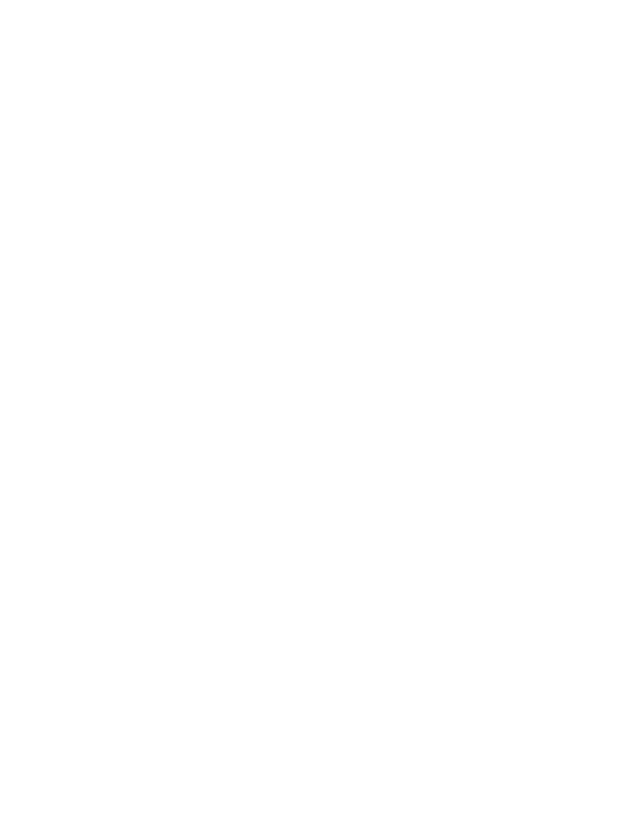
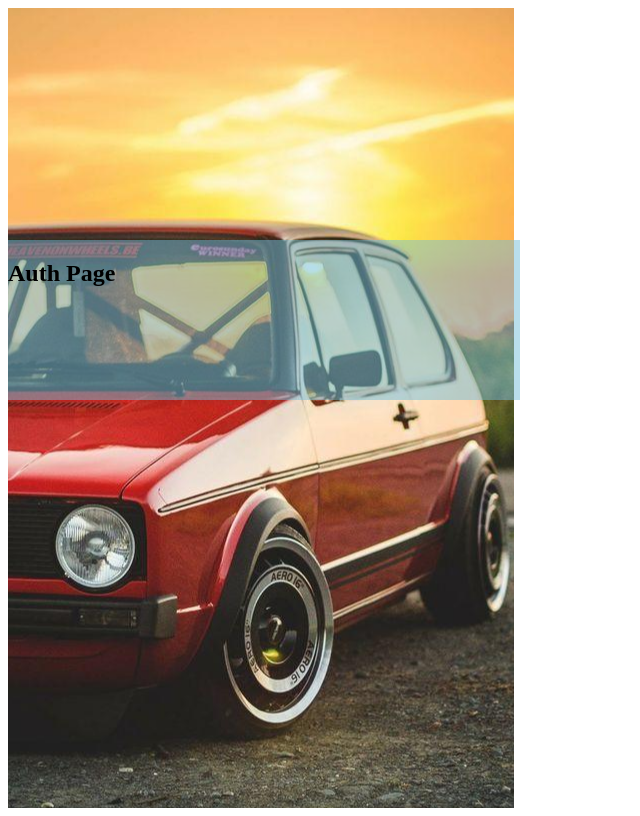
Before and after one commit to anthony-t-woo/op-auth-page, a plain HTML site: page index.html in a window 1280 px wide. Shown: the whole page, without its empty margins (0-640 px from the left). Drawn offline with Linux system fonts and the light colour scheme.

Commit message:
new things

```diff
--- a/index.html
+++ b/index.html
@@ -9,7 +9,11 @@
     </head>
     <body>
         <main>
-            <section class="left-container"></section>
+            <section class="left-container">
+                <div class="title-banner">
+                    <h1>Auth Page</h1>
+                </div>
+            </section>
             <section class="right-container"></section>
         </main>
     </body>
--- a/styles.css
+++ b/styles.css
@@ -1,4 +1,16 @@
 .left-container {
     width: 40%;
     background-image: url(./assets/janetLaHaye-wallpapercave.jpg);
+    background-repeat: no-repeat;
+    background-position: center;
+    background-color: slategrey;
+    height: 100vh;
 }
+
+.title-banner {
+    position: fixed;
+    top: 30%;
+    width: inherit;
+    height: 20%;
+    background-color: rgb(117 190 218 / 0.5); /* 50% transparent */
+}
```
